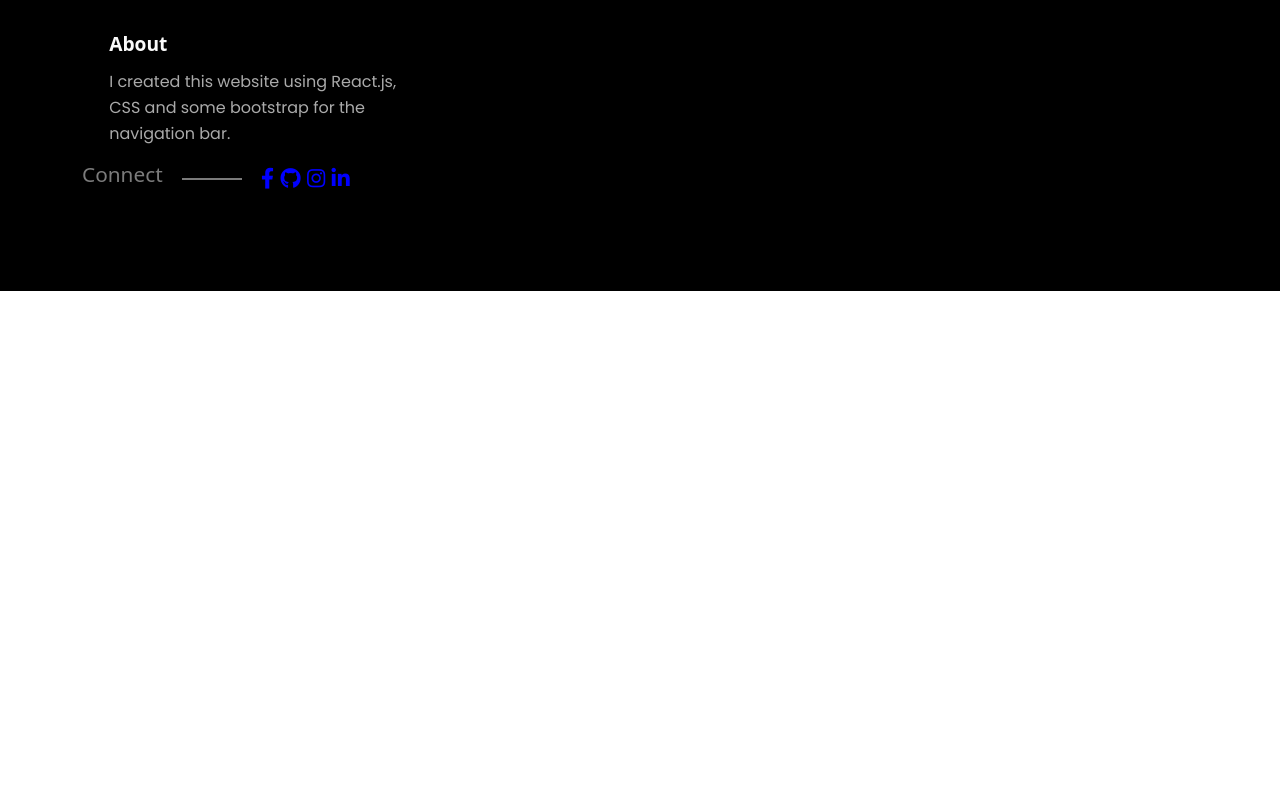
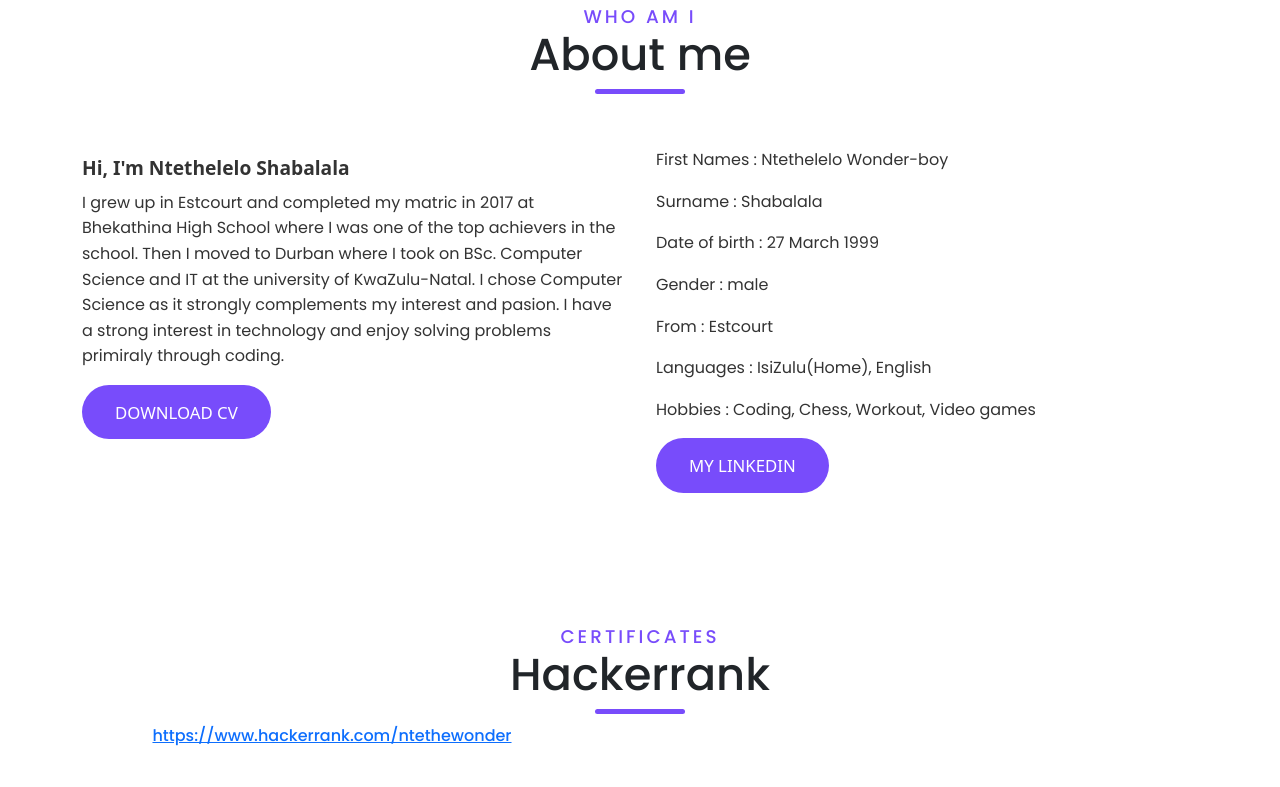
Before and after one commit to NtetheWonder/miniPortfolio, a React (Create React App) app: page / in a window 1280 px wide. Shown: the part 880-1667 px from the top of the page. Before the commit the page ends 1171 px from the top, so only its background shows below. Built offline with nearby package versions, Linux system fonts and the light colour scheme.

Commit message:
Default [page

```diff
--- a/src/App.js
+++ b/src/App.js
@@ -16,7 +16,12 @@ function App() {
       <Navbar/>
 
       <Switch>
-      <Route path="/" exact component ={Header}/>
+      <Route path="/" exact >
+        <Header/>
+        <About/>
+        <Certificates/>
+        <Contacts/>
+      </Route>
       <Route path="/home" component ={Header}/>
       <Route path="/about" component={About}/>
       <Route path ="/contact" component={Contacts}/>
```
